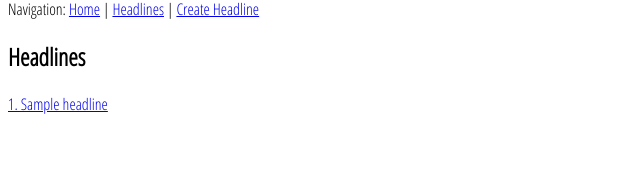
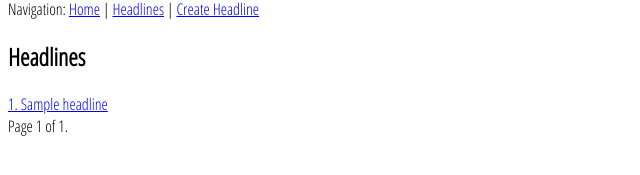
Before and after one commit to hcmn/tapwn, a Django app: template templates/news/headline_index.html in a window 1280 px wide. Shown: the part 179-354 px from the top of the page, without its empty margins (0-640 px from the left). Run offline with Django 3.2, Linux system fonts and the light colour scheme; the template is opened without the code that fills it: most values are stand-ins (such as "Sample title", 1, 10 or a date in 2020); parts of the project's set-up code (start-up, migrations or seed data) failed here and were passed over.

Commit message:
add pagination pages in index

```diff
--- a/templates/news/headline_index.html
+++ b/templates/news/headline_index.html
@@ -5,4 +5,19 @@
     {% for headline in headlines.object_list %}
         <a href="{% url headline_detail headline.id %}">{{headline.id}}. {{headline.subject}}</a><br />
     {% endfor %}
+    <div class="pagination">
+        <span class="step-links">
+            {% if headlines.has_previous %}
+                <a href="?page={{ headlines.previous_page_number }}">previous</a>
+            {% endif %}
+
+            <span class="current">
+                Page {{ headlines.number }} of {{ headlines.paginator.num_pages }}.
+            </span>
+
+            {% if headlines.has_next %}
+                <a href="?page={{ headlines.next_page_number }}">next</a>
+            {% endif %}
+        </span>
+    </div>
 {% endblock %}
```
